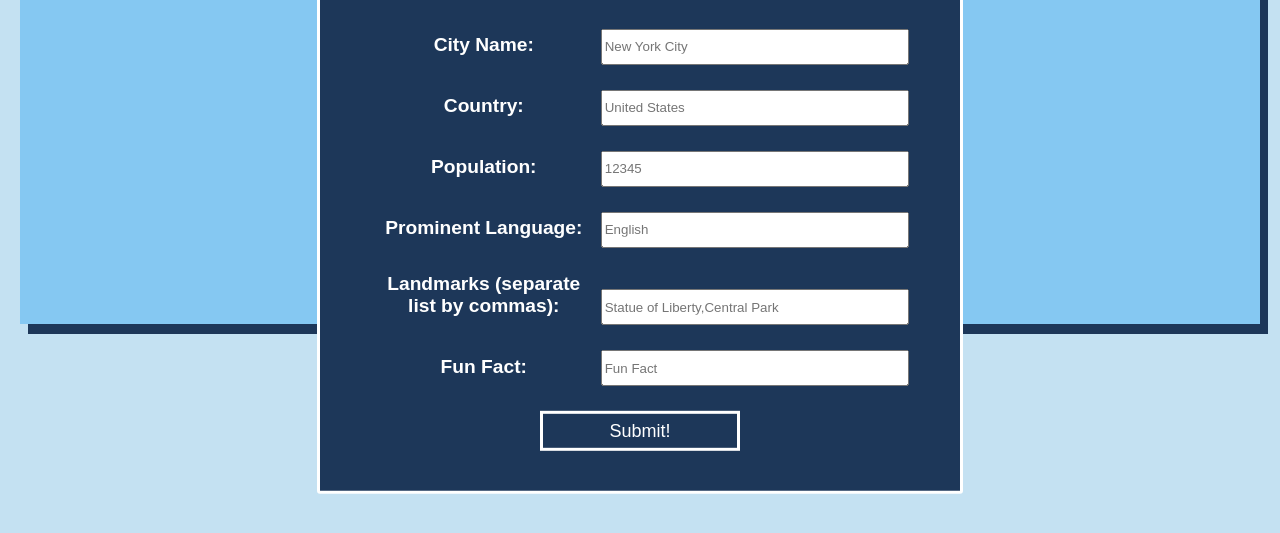
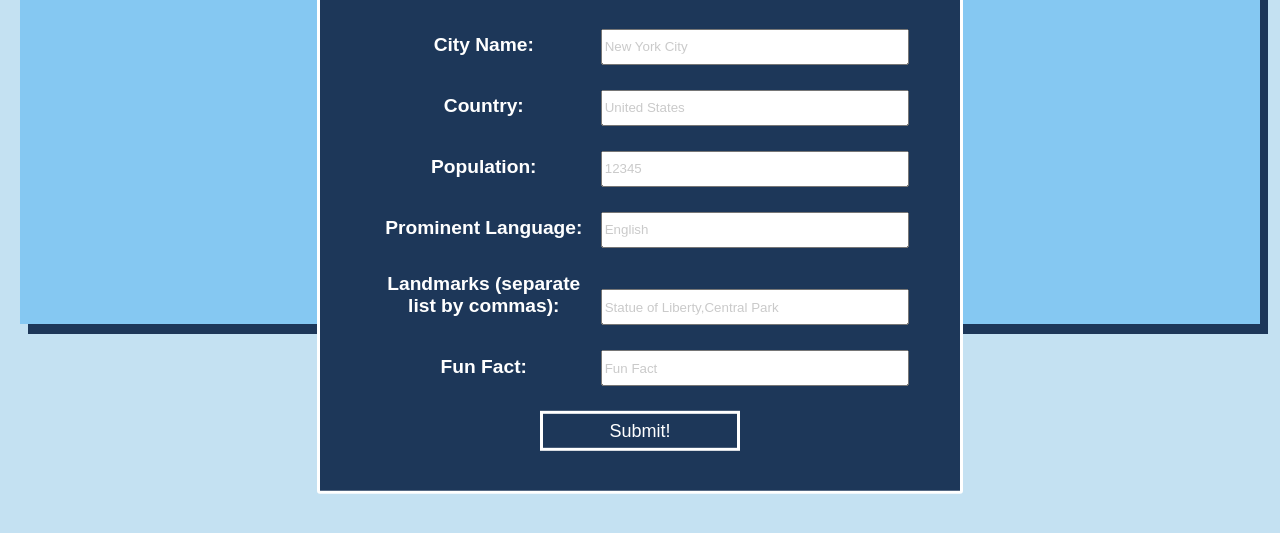
Before and after one commit to RyanMalonee/Server-Edit-And-Delete, a website: page index.html in a window 1280 px wide. Both pictures are taken after a click on the button "Add A City". Shown: the part 205-738 px from the top of the page. Drawn offline with Linux system fonts and the light colour scheme; no server answers.

Commit message:
Added placeholder styling and fixed reset on edit

```diff
--- a/public/script.js
+++ b/public/script.js
@@ -142,6 +142,7 @@ const addCity = async (e) => {
     setTimeout(() => {
       result.innerHTML = "";
     }, 3000);
+    document.getElementById("add-city-form").reset();
   }
 
   if (form._id.value != -1) {
@@ -153,8 +154,6 @@ const addCity = async (e) => {
       result.innerHTML = "";
     }, 3000);
   }
-
-  document.getElementById("add-city-form").reset();
 };
 
 const populateForm = (city) => {
--- a/public/styles.css
+++ b/public/styles.css
@@ -237,6 +237,10 @@ h1 {
   color: white;
 }
 
+input::placeholder {
+  color: rgb(202, 202, 202);
+}
+
 /* Larger Resolutions */
 @media only screen and (min-width: 600px) {
   .flex-container {
```
